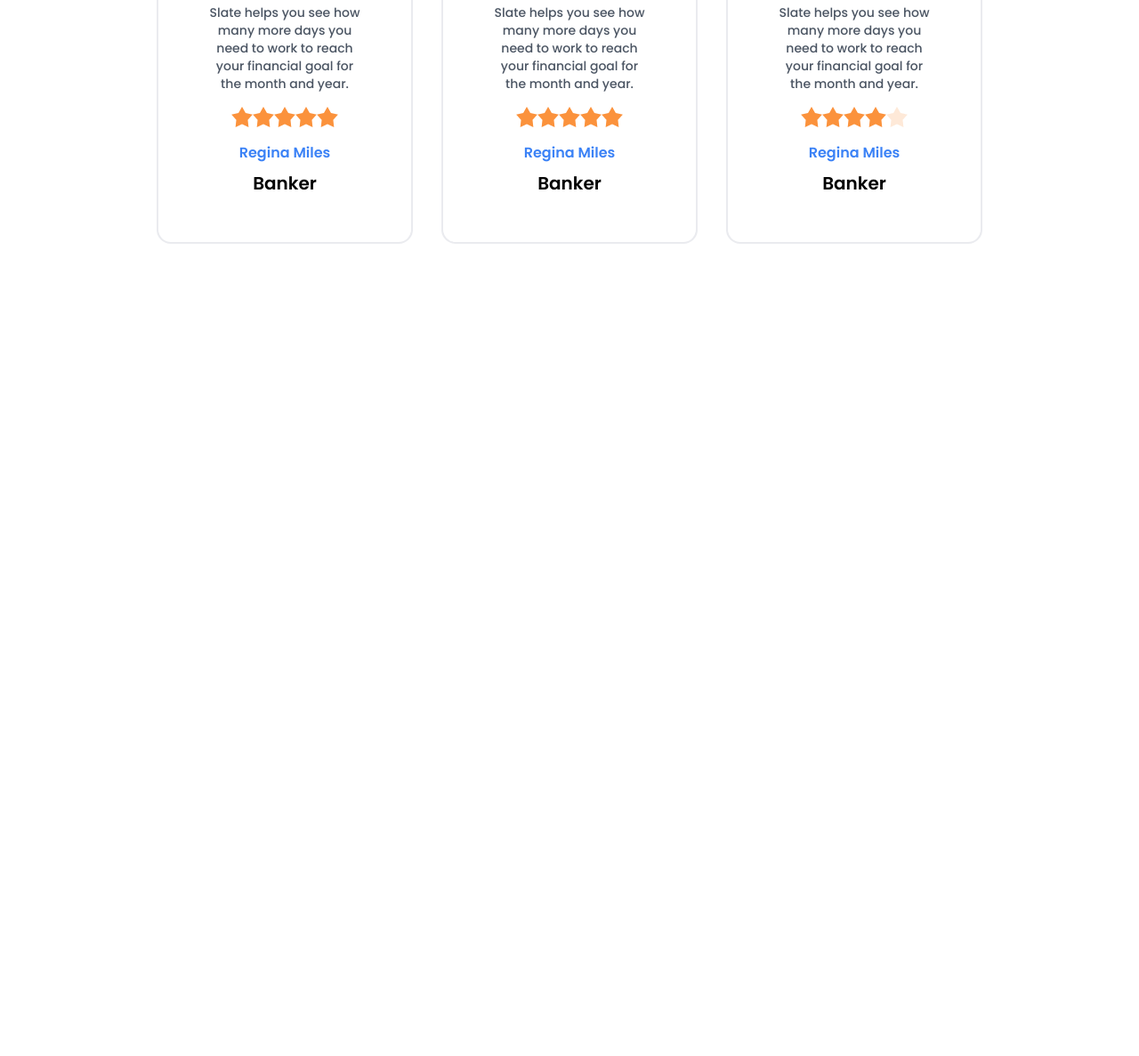
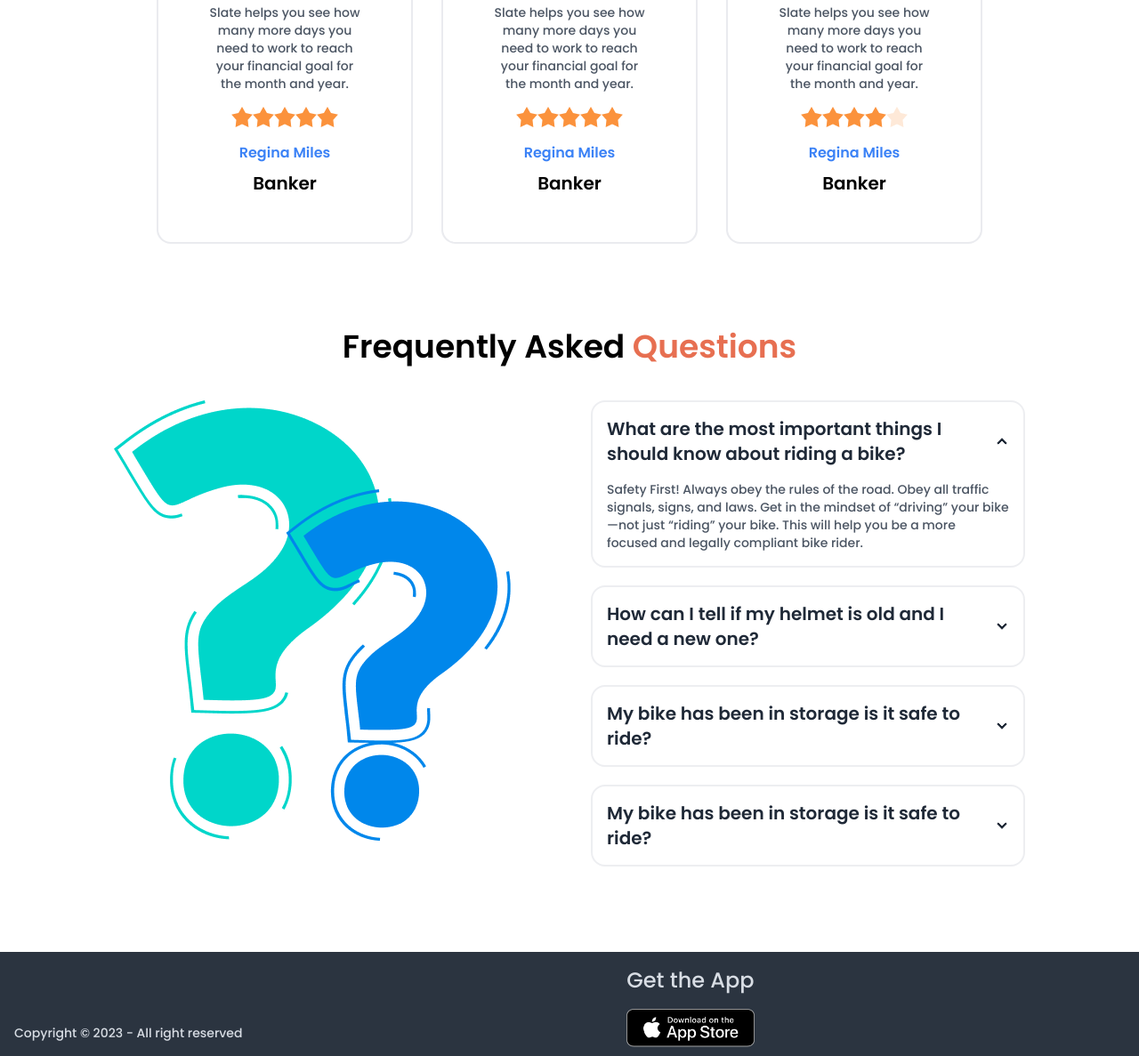
Before and after one commit to sayemRhaman/biker-zone-daisy-ui, a plain HTML site: page index.html in a window 1280 px wide. Shown: the part 2280-3467 px from the top of the page at 89% size. Before the commit the page ends 2554 px from the top, so only its background shows below. Drawn offline with nearby package versions, Linux system fonts and the light colour scheme.

Commit message:
added acoridean

```diff
--- a/index.html
+++ b/index.html
@@ -372,9 +372,85 @@
 
           </div>
 
+      <!------------Frequently Questions-------------->
+        <section class="mt-24 mb-10">
+          <h2 class="text-4xl font-semibold text-black text-center">Frequently Asked <span class="text-bike-primary">Questions</span> </h2>
+        </section>
+
+        <div class="flex flex-col gap-12 lg:flex-row px-12 lg:px-32">
+
+              <div class="flex-1">
+                <img src="images/others/faq.png">
+              </div>
+
+              <div class="flex flex-col gap-5 flex-1">
+
+                <div class="collapse collapse-arrow border-2 border-gray-200/70">
+                  <input type="radio" name="my-accordion-2" checked="checked" />
+                  <div class="collapse-title text-xl font-medium">
+                    <Translate text="Click to open this one and close others" />
+                    <h4 class="text-xl font-semibold">What are the most important things I should
+                      know about riding a bike?</h4>
+                  </div>
+                  <div class="collapse-content">
+                    <p class="text-sm text-gray-600">Safety First! Always obey the rules of the road. Obey all traffic signals, signs, and laws. Get in the mindset of “driving” your bike—not just “riding” your bike. This will help you be a more focused and legally compliant bike rider. </p>
+                  </div>
+                </div>
+
+                <div class="collapse collapse-arrow border-2 border-gray-200/70">
+                  <input type="radio" name="my-accordion-2" />
+                  <div class="collapse-title text-xl font-medium">
+                    <Translate text="Click to open this one and close others" />
+                     <h4 class="text-xl font-semibold">How can I tell if my helmet is old and I need a
+                      new one?</h4>
+                  </div>
+                  <div class="collapse-content">
+                    <p class="text-sm text-gray-600">Lorem ipsum dolor sit amet consectetur, adipisicing elit. Voluptatem atque tenetur nobis dignissimos magni praesentium? Quisquam debitis dignissimos nesciunt placeat.</p>
+                  </div>
+                </div>
+
+                <div class="collapse collapse-arrow border-2 border-gray-200/70">
+                  <input type="radio" name="my-accordion-2" />
+                  <div class="collapse-title text-xl font-medium">
+                    <Translate text="Click to open this one and close others" />
+                    <h4 class="text-xl font-semibold">My bike has been in storage is it safe to ride?</h4>
+                  </div>
+                  <div class="collapse-content">
+                    <p class="text-sm text-gray-600">Lorem ipsum dolor sit amet consectetur, adipisicing elit. Voluptatem atque tenetur nobis dignissimos magni praesentium? Quisquam debitis dignissimos nesciunt placeat.</p>
+                  </div>
+                </div>
+
+                <div class="collapse collapse-arrow border-2 border-gray-200/70">
+                  <input type="radio" name="my-accordion-2" />
+                  <div class="collapse-title text-xl font-medium">
+                    <Translate text="Click to open this one and close others" />
+                    <h4 class="text-xl font-semibold">My bike has been in storage is it safe to ride?</h4>
+                  </div>
+                  <div class="collapse-content">
+                    <p class="text-sm text-gray-600">Lorem ipsum dolor sit amet consectetur, adipisicing elit. Voluptatem atque tenetur nobis dignissimos magni praesentium? Quisquam debitis dignissimos nesciunt placeat.</p>
+                  </div>
+                </div>
+
+
+              </div>
+
+        </div>
+
     </main>
 
-    <footer>
+    <footer class="mt-24 mb-10">
+
+      <footer class="footer items-center p-4 bg-neutral text-neutral-content">
+        <div class="items-center grid-flow-col">
+
+          <p>Copyright © 2023 - All right reserved</p>
+        </div>
+        <div class="grid grid-cols-1 gap-4">
+          <a href="" class="text-2xl font-medium">Get the App</a>
+          <a><img src="images/others/ios.png" class="w-36"></a>
+          <a><img src="images/others/android.png" class="w-36"></a>
+        </div>
+      </footer>
 
     </footer>
 
```
